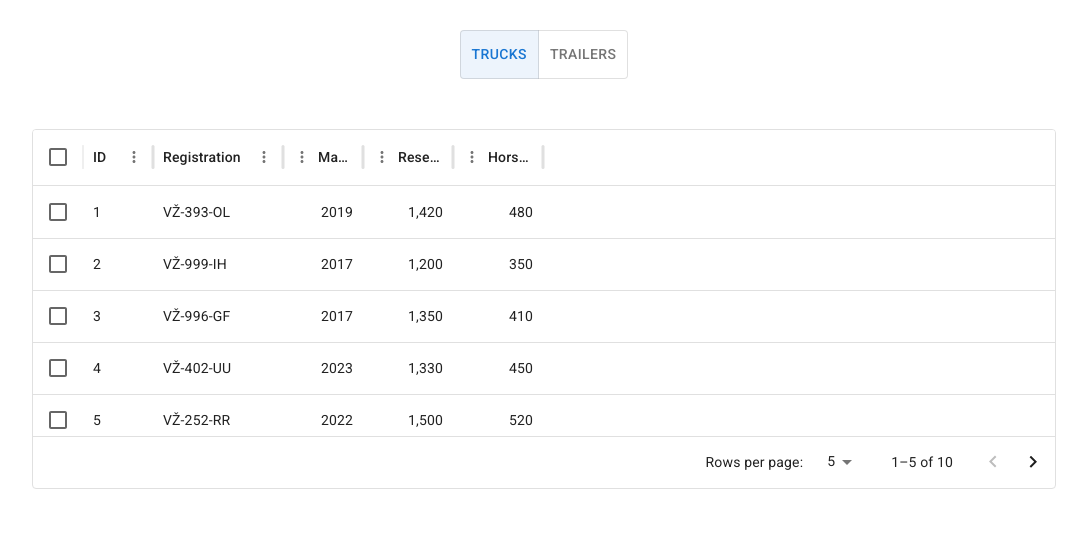
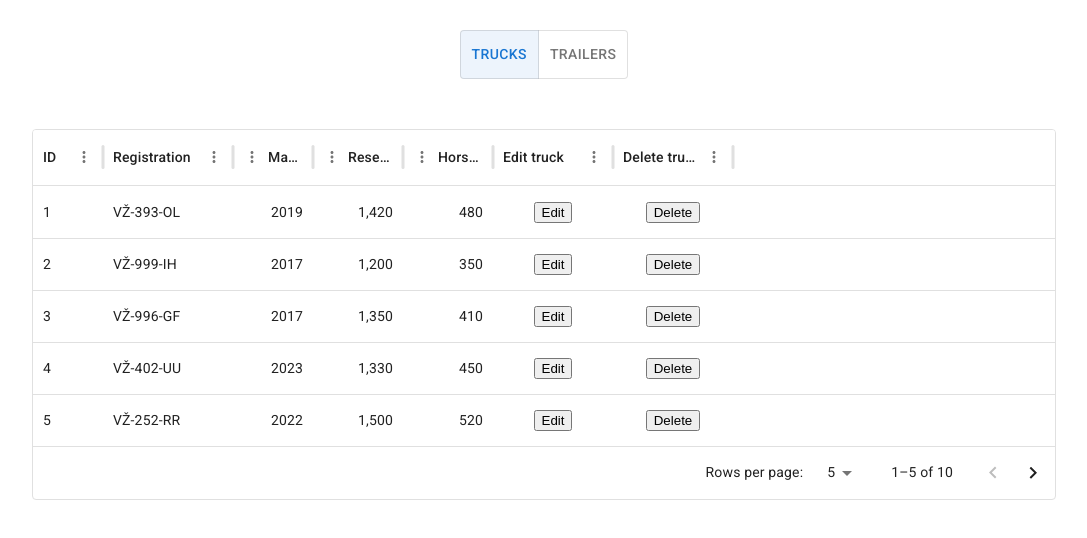
Before and after one commit to Lnola/INFSUS_SOTR, a React (Vite) app in the folder client/: page /trucks in a window 1280 px wide. Shown: the top 538 px of the page, without its empty margins (96-1183 px from the left). Built offline with nearby package versions, Linux system fonts and the light colour scheme.

Commit message:
Added edit and delete buttons

```diff
--- a/client/src/pages/Vehicle/truck.tsx
+++ b/client/src/pages/Vehicle/truck.tsx
@@ -4,6 +4,18 @@ import { DataGrid, GridColDef } from '@mui/x-data-grid';
 import React from 'react';
 import { useNavigate } from 'react-router-dom';
 
+
+const EditButton = ({ id }: { id: number }) => {
+  return (
+    <button style={{height: 'min-content'}} onClick={() => console.log(`Edit ${id}`)}>Edit</button>
+  )
+}
+
+const DeleteButton = ({ id }: { id: number }) => {
+  return (
+    <button style={{height: 'min-content'}} onClick={() => console.log(`Delete ${id}`)}>Delete</button>
+  )
+}
 
 type Truck = {
   id: number;
@@ -19,19 +31,35 @@ const columns: GridColDef[] = [
   { field: 'makeYear', headerName: 'Make year', type: 'number', width: 80 },
   { field: 'reservoarCapacity', headerName: 'Reservoar', type: 'number', width: 90,},
   { field: 'horsepower', headerName: 'Horsepower', type: 'number', width: 90,},
+  {
+    field: 'edit',
+    headerName: 'Edit truck',
+    width: 120,
+    renderCell: (params) => <div style={{ display: 'flex', justifyContent: 'center', alignItems: 'center', width: '100%', height: '100%'}}>
+    <EditButton id={params.row.id} />
+  </div>,
+  },
+  {
+    field: 'delete',
+    headerName: 'Delete truck',
+    width: 120,
+    renderCell: (params) => <div style={{ display: 'flex', justifyContent: 'center', alignItems: 'center', width: '100%', height: '100%' }}>
+    <DeleteButton id={params.row.id} />
+  </div>,
+  },
 ];
 
 const DUMMY_TRUCKS: Truck[] = [
-  { id: 1, registration: 'VŽ-393-OL', makeYear: '2019', reservoarCapacity: 1420, horsepower: 480 },
-  { id: 2, registration: 'VŽ-999-IH', makeYear: '2017', reservoarCapacity: 1200, horsepower: 350 },
-  { id: 3, registration: 'VŽ-996-GF', makeYear: '2017', reservoarCapacity: 1350, horsepower: 410 },
-  { id: 4, registration: 'VŽ-402-UU', makeYear: '2023', reservoarCapacity: 1330, horsepower: 450 },
-  { id: 5, registration: 'VŽ-252-RR', makeYear: '2022', reservoarCapacity: 1500, horsepower: 520 },
-  { id: 6, registration: 'VŽ-393-OL', makeYear: '2019', reservoarCapacity: 1420, horsepower: 480 },
-  { id: 7, registration: 'VŽ-999-IH', makeYear: '2017', reservoarCapacity: 1200, horsepower: 350 },
-  { id: 8, registration: 'VŽ-996-GF', makeYear: '2017', reservoarCapacity: 1350, horsepower: 410 },
-  { id: 9, registration: 'VŽ-402-UU', makeYear: '2023', reservoarCapacity: 1330, horsepower: 450 },
-  { id: 10, registration: 'VŽ-252-RR', makeYear: '2022', reservoarCapacity: 1500, horsepower: 520 },
+  { id: 1, registration: 'VŽ-393-OL', makeYear: '2019', reservoarCapacity: 1420, horsepower: 480},
+  { id: 2, registration: 'VŽ-999-IH', makeYear: '2017', reservoarCapacity: 1200, horsepower: 350},
+  { id: 3, registration: 'VŽ-996-GF', makeYear: '2017', reservoarCapacity: 1350, horsepower: 410},
+  { id: 4, registration: 'VŽ-402-UU', makeYear: '2023', reservoarCapacity: 1330, horsepower: 450},
+  { id: 5, registration: 'VŽ-252-RR', makeYear: '2022', reservoarCapacity: 1500, horsepower: 520},
+  { id: 6, registration: 'VŽ-393-OL', makeYear: '2019', reservoarCapacity: 1420, horsepower: 480},
+  { id: 7, registration: 'VŽ-999-IH', makeYear: '2017', reservoarCapacity: 1200, horsepower: 350},
+  { id: 8, registration: 'VŽ-996-GF', makeYear: '2017', reservoarCapacity: 1350, horsepower: 410},
+  { id: 9, registration: 'VŽ-402-UU', makeYear: '2023', reservoarCapacity: 1330, horsepower: 450},
+  { id: 10, registration: 'VŽ-252-RR', makeYear: '2022', reservoarCapacity: 1500, horsepower: 520},
 ];
 
 
@@ -60,18 +88,18 @@ const TruckList = () => {
         </ToggleButtonGroup>
       </div>
 
-      <div style={{ height: 400, display: 'flex', justifyContent: 'center' }}>
+      <div style={{ minHeight: '50%', display: 'flex', justifyContent: 'center'}}>
         <div style={{margin: '20px', minWidth: '80%'}}>
           <DataGrid
             rows={DUMMY_TRUCKS}
             columns={columns}
+            disableRowSelectionOnClick
             initialState={{
               pagination: {
                 paginationModel: { page: 0, pageSize: 5 },
               },
             }}
             pageSizeOptions={[5, 10]}
-            checkboxSelection
           />
         </div>
       </div>
```
